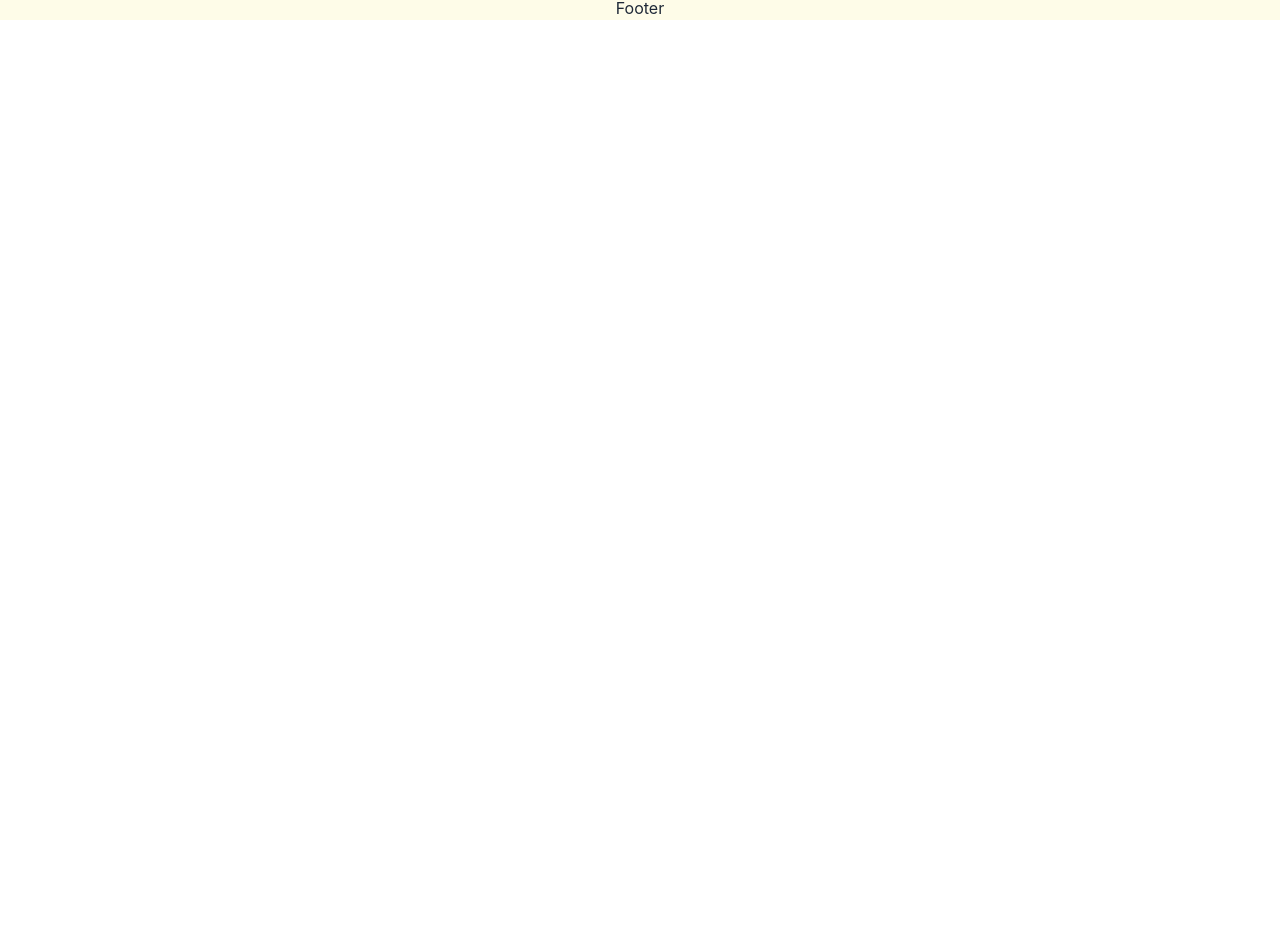
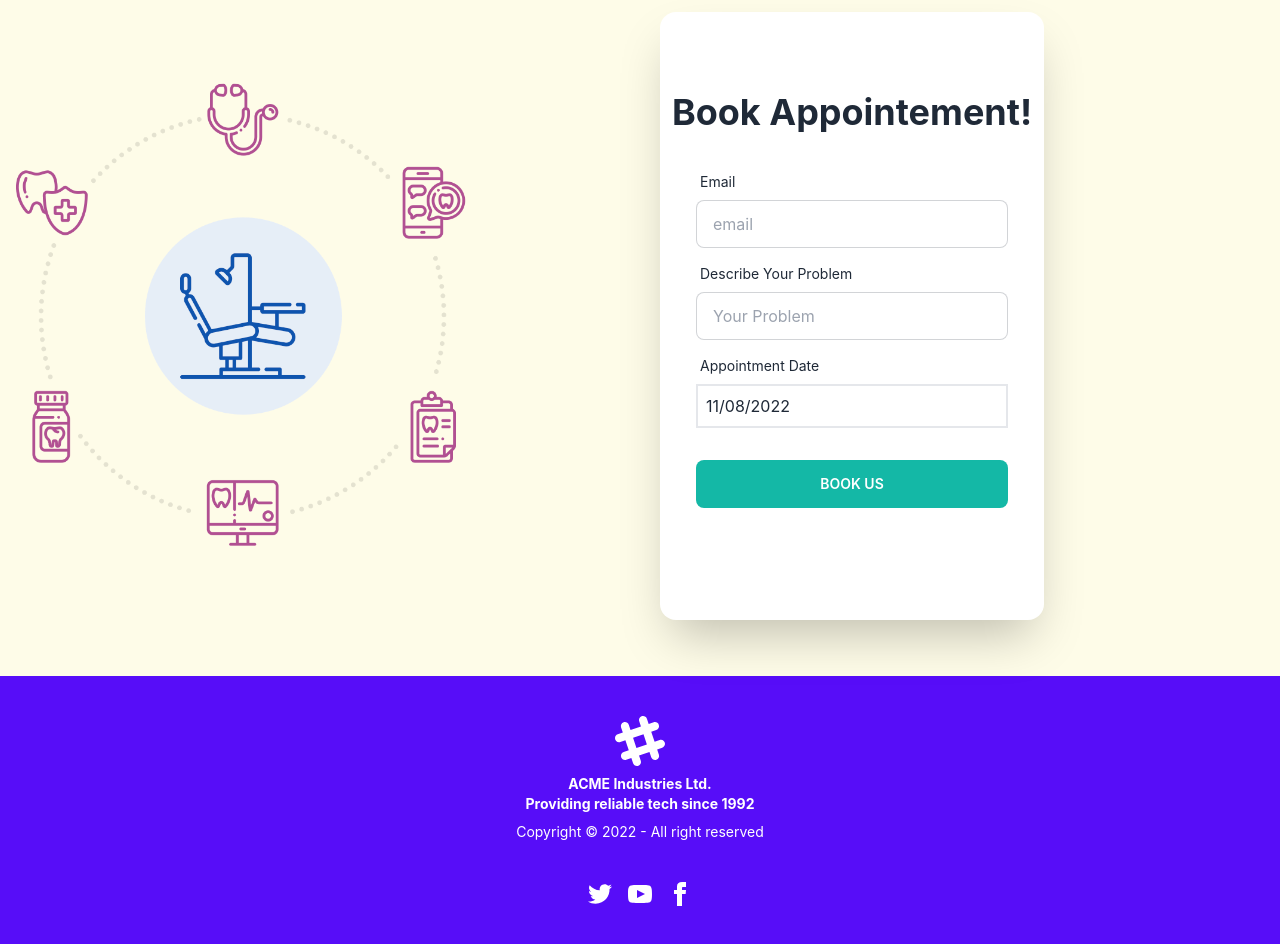
Before and after one commit to sartajdev007/dental-whiz-client, a React (Create React App) app: page / in a window 1280 px wide. Shown: the part 1252-2196 px from the top of the page. Before the commit the page ends 1272 px from the top, so only its background shows below. Built offline with nearby package versions, Linux system fonts and the light colour scheme; no server answers.

Commit message:
appointment section added

```diff
--- a/package.json
+++ b/package.json
@@ -9,6 +9,7 @@
     "daisyui": "^2.38.1",
     "firebase": "^9.13.0",
     "react": "^18.2.0",
+    "react-datepicker": "^4.8.0",
     "react-dom": "^18.2.0",
     "react-icons": "^4.6.0",
     "react-photo-view": "^1.2.2",
--- a/src/components/Footer/Footer.js
+++ b/src/components/Footer/Footer.js
@@ -2,9 +2,22 @@
 
 const Footer = () => {
     return (
-        <div>
-            Footer
-        </div>
+        <footer className="footer footer-center p-10 bg-primary text-primary-content">
+            <div>
+                <svg width="50" height="50" viewBox="0 0 24 24" xmlns="http://www.w3.org/2000/svg" fillRule="evenodd" clipRule="evenodd" className="inline-block fill-current"><path d="M22.672 15.226l-2.432.811.841 2.515c.33 1.019-.209 2.127-1.23 2.456-1.15.325-2.148-.321-2.463-1.226l-.84-2.518-5.013 1.677.84 2.517c.391 1.203-.434 2.542-1.831 2.542-.88 0-1.601-.564-1.86-1.314l-.842-2.516-2.431.809c-1.135.328-2.145-.317-2.463-1.229-.329-1.018.211-2.127 1.231-2.456l2.432-.809-1.621-4.823-2.432.808c-1.355.384-2.558-.59-2.558-1.839 0-.817.509-1.582 1.327-1.846l2.433-.809-.842-2.515c-.33-1.02.211-2.129 1.232-2.458 1.02-.329 2.13.209 2.461 1.229l.842 2.515 5.011-1.677-.839-2.517c-.403-1.238.484-2.553 1.843-2.553.819 0 1.585.509 1.85 1.326l.841 2.517 2.431-.81c1.02-.33 2.131.211 2.461 1.229.332 1.018-.21 2.126-1.23 2.456l-2.433.809 1.622 4.823 2.433-.809c1.242-.401 2.557.484 2.557 1.838 0 .819-.51 1.583-1.328 1.847m-8.992-6.428l-5.01 1.675 1.619 4.828 5.011-1.674-1.62-4.829z"></path></svg>
+                <p className="font-bold">
+                    ACME Industries Ltd. <br />Providing reliable tech since 1992
+                </p>
+                <p>Copyright © 2022 - All right reserved</p>
+            </div>
+            <div>
+                <div className="grid grid-flow-col gap-4">
+                    <a><svg xmlns="http://www.w3.org/2000/svg" width="24" height="24" viewBox="0 0 24 24" className="fill-current"><path d="M24 4.557c-.883.392-1.832.656-2.828.775 1.017-.609 1.798-1.574 2.165-2.724-.951.564-2.005.974-3.127 1.195-.897-.957-2.178-1.555-3.594-1.555-3.179 0-5.515 2.966-4.797 6.045-4.091-.205-7.719-2.165-10.148-5.144-1.29 2.213-.669 5.108 1.523 6.574-.806-.026-1.566-.247-2.229-.616-.054 2.281 1.581 4.415 3.949 4.89-.693.188-1.452.232-2.224.084.626 1.956 2.444 3.379 4.6 3.419-2.07 1.623-4.678 2.348-7.29 2.04 2.179 1.397 4.768 2.212 7.548 2.212 9.142 0 14.307-7.721 13.995-14.646.962-.695 1.797-1.562 2.457-2.549z"></path></svg></a>
+                    <a><svg xmlns="http://www.w3.org/2000/svg" width="24" height="24" viewBox="0 0 24 24" className="fill-current"><path d="M19.615 3.184c-3.604-.246-11.631-.245-15.23 0-3.897.266-4.356 2.62-4.385 8.816.029 6.185.484 8.549 4.385 8.816 3.6.245 11.626.246 15.23 0 3.897-.266 4.356-2.62 4.385-8.816-.029-6.185-.484-8.549-4.385-8.816zm-10.615 12.816v-8l8 3.993-8 4.007z"></path></svg></a>
+                    <a><svg xmlns="http://www.w3.org/2000/svg" width="24" height="24" viewBox="0 0 24 24" className="fill-current"><path d="M9 8h-3v4h3v12h5v-12h3.642l.358-4h-4v-1.667c0-.955.192-1.333 1.115-1.333h2.885v-5h-3.808c-3.596 0-5.192 1.583-5.192 4.615v3.385z"></path></svg></a>
+                </div>
+            </div>
+        </footer>
     );
 };
 
--- a/src/components/Home/Appointment.js
+++ b/src/components/Home/Appointment.js
@@ -1,9 +1,58 @@
-import React from 'react';
+import React, { useState } from 'react';
+import img from '../../assets/appointment/img-booking.png'
+import DatePicker from "react-datepicker";
+
+import "react-datepicker/dist/react-datepicker.css";
 
 const Appointment = () => {
+    const [startDate, setStartDate] = useState(new Date());
+
     return (
-        <div>
-
+        <div className="hero w-full my-10">
+            <div className="hero-content grid gap-10 md:grid-cols-2 flex-col lg:flex-row">
+                <div className="text-center lg:text-left">
+                    <img className='w-3/4' src={img} alt="" />
+                </div>
+                <div className="card flex-shrink-0 w-full max-w-sm shadow-2xl bg-base-100 py-20 px-1">
+                    <h1 className="text-4xl text-center font-bold">Book Appointement!</h1>
+                    <form className="card-body">
+                        <div className="form-control">
+                            <label className="label">
+                                <span className="label-text">Email</span>
+                            </label>
+                            <input type="email" name='email' placeholder="email" className="input input-bordered" required />
+                        </div>
+                        <div className="form-control">
+                            <label className="label">
+                                <span className="label-text">Describe Your Problem</span>
+                            </label>
+                            <input type="text" name='text' placeholder="Your Problem" className="input input-bordered" />
+                        </div>
+                        <div className="form-control">
+                            <label className="label">
+                                <span className="label-text">Appointment Date</span>
+                            </label>
+                            <div className='text-start p-2 border-2'>
+                                <DatePicker selected={startDate} onChange={(date) => setStartDate(date)} />
+                            </div>
+                        </div>
+                        <div className="form-control mt-6">
+                            <label htmlFor="my-modal-6" className="btn  bg-teal-500 border-0 hover:bg-teal-400">Book Us</label>
+                        </div>
+                    </form>
+                    {/* modal */}
+                    < input type="checkbox" id="my-modal-6" className="modal-toggle" />
+                    <div className="modal modal-bottom sm:modal-middle">
+                        <div className="modal-box">
+                            <h3 className="font-bold text-lg">Congratulations!</h3>
+                            <p className="pt-4">You've a booking with us,See you soon!</p>
+                            <div className="modal-action">
+                                <label htmlFor="my-modal-6" className="btn  bg-teal-500 border-0 hover:bg-teal-400">Close</label>
+                            </div>
+                        </div>
+                    </div>
+                </div>
+            </div>
         </div>
     );
 };
--- a/src/components/Home/Home.js
+++ b/src/components/Home/Home.js
@@ -1,4 +1,5 @@
 import React from 'react';
+import Appointment from './Appointment';
 import Banner from './Banner';
 import HomeServices from './HomeServices';
 
@@ -11,6 +12,8 @@
             <Banner></Banner>
             {/* service section */}
             <HomeServices></HomeServices>
+            {/* Appointment section */}
+            <Appointment></Appointment>
         </div>
     );
 };
--- a/src/components/Reviews/AddReviews.js
+++ b/src/components/Reviews/AddReviews.js
@@ -19,9 +19,10 @@
 
         console.log(newReview)
 
-        // if (email === null) {
-        //     alert('You have to login first')
-        // }
+        if (email === null) {
+            alert('You have to login first')
+            return;
+        }
 
         fetch(`http://localhost:5000/reviews`, {
             method: 'POST',
--- a/src/components/Reviews/Review.js
+++ b/src/components/Reviews/Review.js
@@ -1,16 +1,17 @@
 import React from 'react';
 
 const Review = ({ review }) => {
-    // const { name, userImg, review } = review
 
     return (
-        <div className="card w-96 bg-teal-500 shadow-xl">
-            <figure className="px-10 pt-10">
-                <img src={review.userImg} alt="Shoes" className="border-2 border-fuchsia-300 rounded-full w-36" />
-            </figure>
-            <div className="card-body items-center text-center">
+        <div className="card w-96  bg-teal-500  shadow-xl">
+            <div className="avatar">
+                <div className="w-24 rounded-full ring ring-primary ring-offset-base-100 ring-offset-2">
+                    <img src={review.userImg} alt='' />
+                </div>
+            </div>
+            <div className="card-body">
                 <p className='text-xl text-white'>"{review.review}"</p>
-                <h2 className="card-title font-sans font-semibold">-{review.name}</h2>
+                <h2 className="card-title italic font-semibold">-{review.name}</h2>
             </div>
         </div>
     );
--- a/src/components/Reviews/Reviews.js
+++ b/src/components/Reviews/Reviews.js
@@ -12,7 +12,7 @@
     }, [])
 
     return (
-        <div>
+        <div className='grid grid-cols-1 gap-3 md:grid-cols-3'>
             {
                 reviews.map(review => <Review
                     key={review._id}
--- a/src/components/Services/ServiceDetails.js
+++ b/src/components/Services/ServiceDetails.js
@@ -25,11 +25,13 @@
             </div>
             {/* Reviews section */}
             <div className='my-10 mx-5'>
-                <h2 className='text-2xl'>Kind Words From Patients</h2>
-                <Reviews service={service}></Reviews>
+                <h2 className='text-5xl font-semibold'>Kind Words From <span className='text-teal-500 text-bold'>Patients</span></h2>
+                <div className='py-8'>
+                    <Reviews service={service}></Reviews>
+                </div>
             </div>
             <div className='my-10 mx-5'>
-                <h2 className='text-2xl'>We Welcome Your Opinion!</h2>
+                <h2 className='text-6xl font-semibold'>We Welcome Your <span className='text-teal-500 text-bold'>Opinion!</span></h2>
                 <AddReviews service={service}></AddReviews>
             </div>
         </div>
--- a/src/context/AuthProvider.js
+++ b/src/context/AuthProvider.js
@@ -18,10 +18,12 @@
     }
 
     const updateUserProfile = (profile) => {
+        setLoading(true)
         return updateProfile(auth.currentUser, profile)
     }
 
     const googleLogin = () => {
+        setLoading(true)
         return signInWithPopup(auth, googleProvider)
     }
 
```
Also changed, not shown: 1 other file (tests, documents, lock files or other folders).
